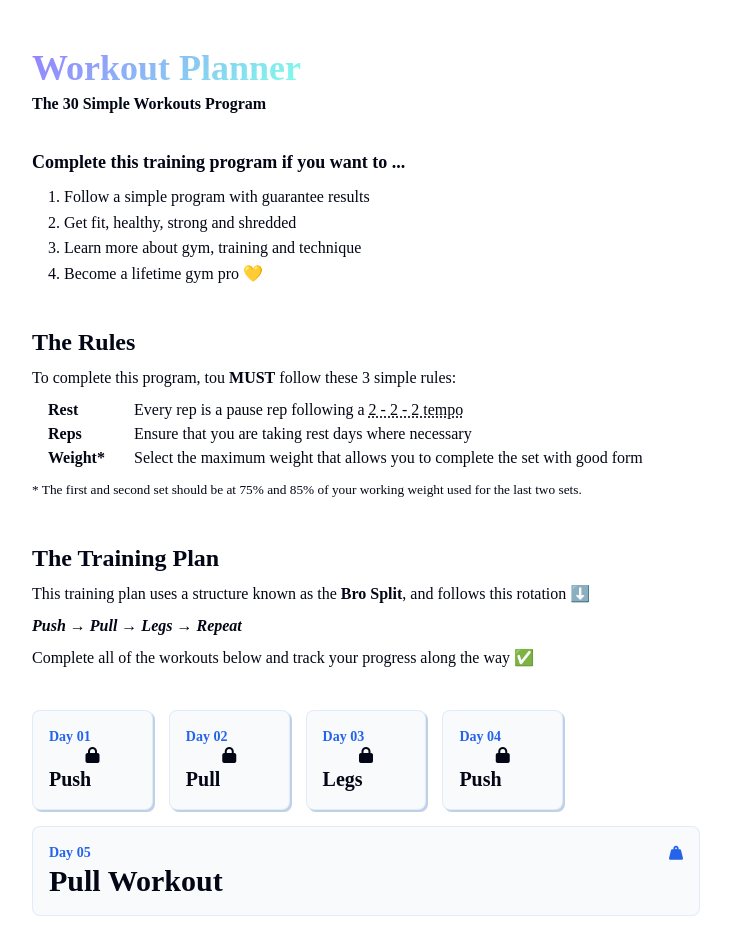
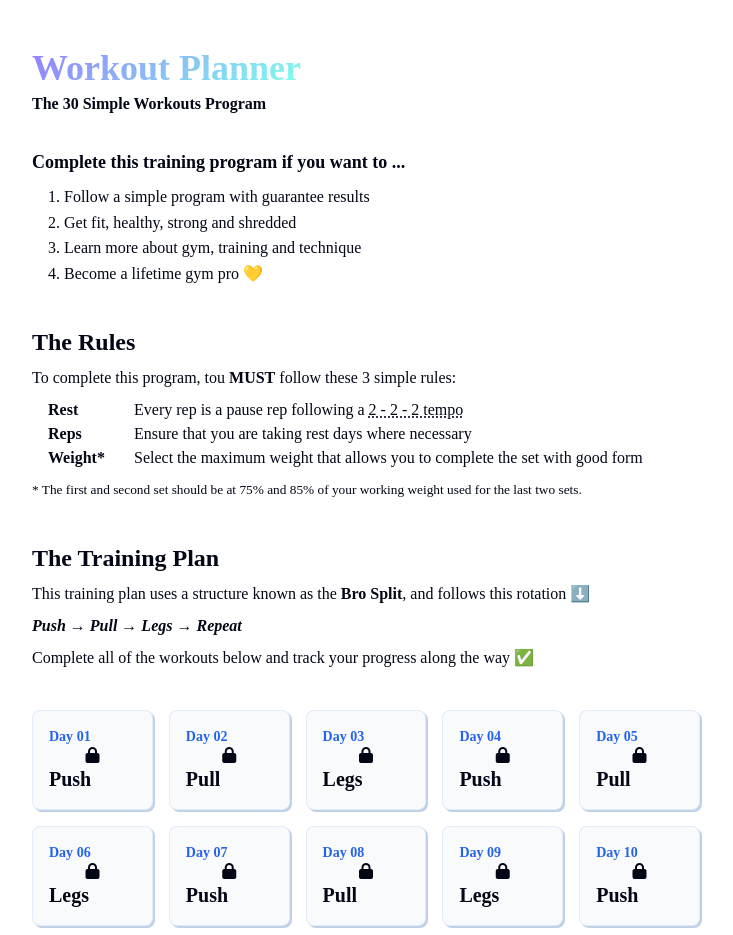
Before and after one commit to Babucarr-Badjie/workout-planner, a React (Vite) app: page / in a window 1280 px wide. Shown: the top 935 px of the page, without its empty margins (274-1007 px from the left). Built offline with nearby package versions, Linux system fonts and the light colour scheme; a web font is replaced by a local one.

Commit message:
help icons functionality

```diff
--- a/src/components/Grid.jsx
+++ b/src/components/Grid.jsx
@@ -1,3 +1,4 @@
+import { useState } from "react";
 import { workoutProgram as training_plan } from "../utilities";
 import WorkoutCard from "./WorkoutCard";
 
@@ -5,7 +6,10 @@ export default function Grid() {
   const isLocked = true;
 
   //   selectedWorkout
-  const selectedWorkout = 4;
+  // const selectedWorkout = 4;
+
+  // selectedWorkout state variable
+  const [selectedWorkout, setSelectedWorkout] = useState(null);
 
   return (
     <div className="training-plan-grid">
@@ -53,6 +57,10 @@ export default function Grid() {
           <button
             className={"card plan-card " + (isLocked ? "inactive" : "")}
             key={workoutIndex}
+            // add onClick to set selectedWorkout to workoutIndex
+            onClick={() => {
+              setSelectedWorkout(workoutIndex);
+            }}
           >
             <div className="plan-card-header">
               <p>Day {dayNumber}</p>
```
